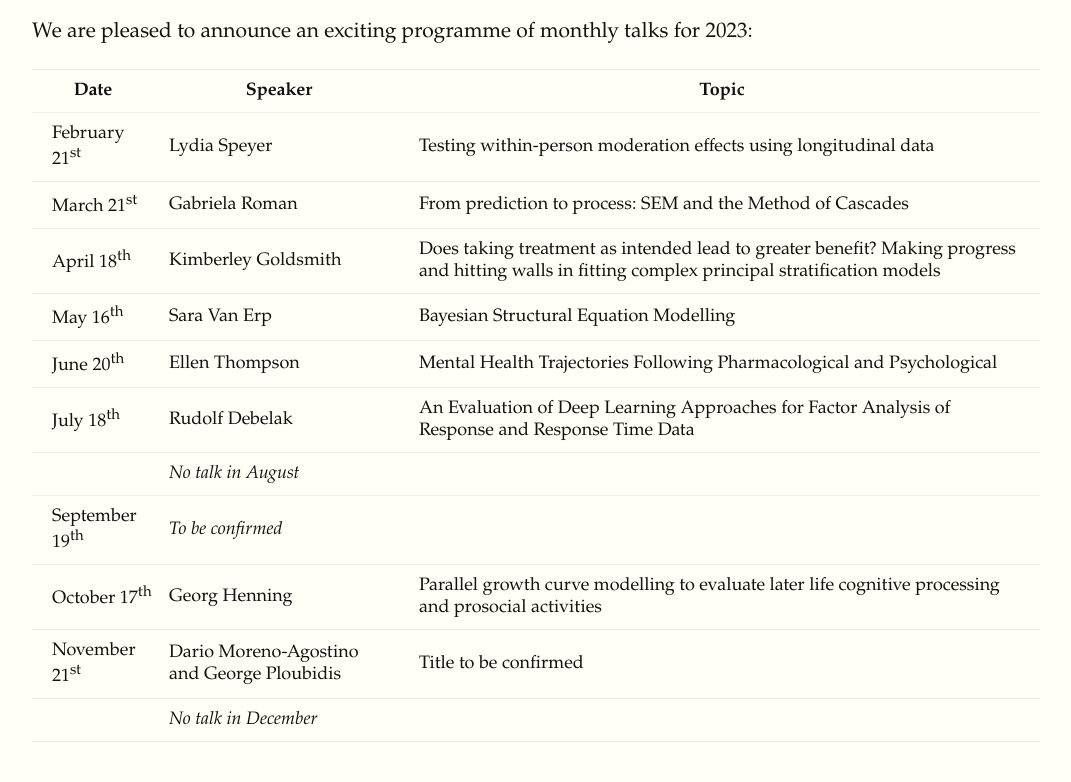
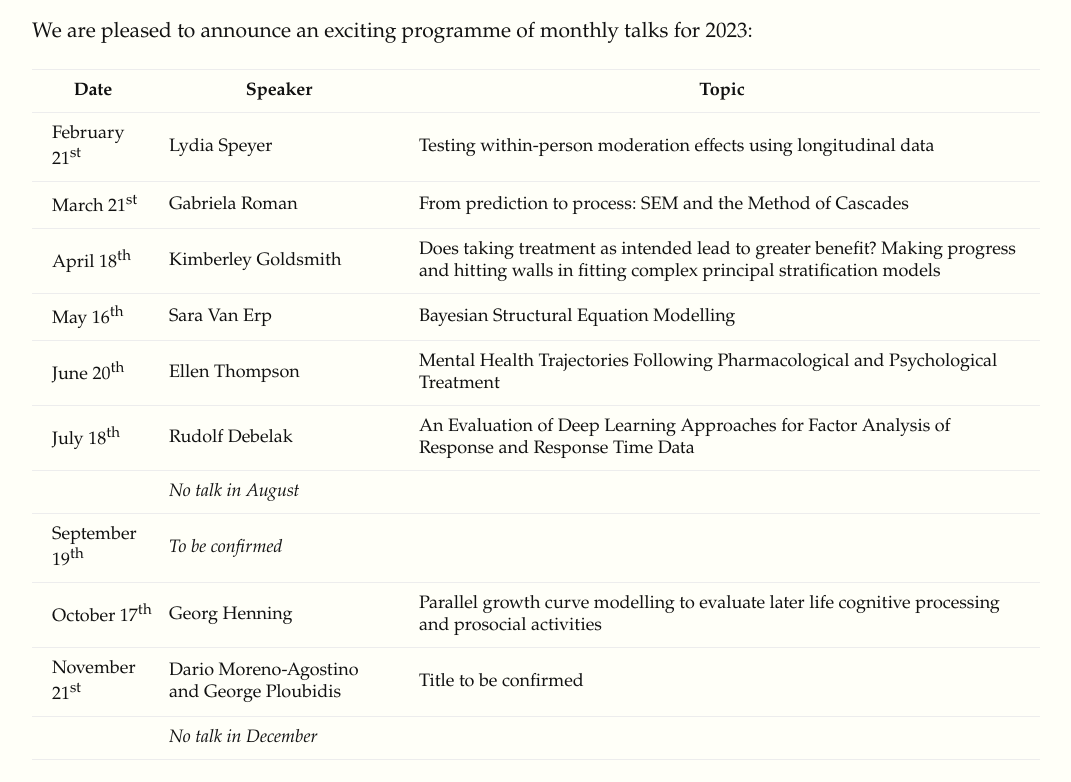
Before and after one commit to ewancarr/semantics, a plain HTML site: page index.html in a window 1280 px wide. Shown: the part 1253-2035 px from the top of the page, without its empty margins (128-1199 px from the left). Drawn offline with Linux system fonts and the light colour scheme; a web font is replaced by a local one.

Commit message:
Fix typo

```diff
--- a/index.html
+++ b/index.html
@@ -85,7 +85,7 @@
             <tr>
                 <td>June 20<sup>th</sup></td>
                 <td>Ellen Thompson</td>
-                <td>Mental Health Trajectories Following Pharmacological and Psychological</td>
+                <td>Mental Health Trajectories Following Pharmacological and Psychological Treatment</td>
             </tr>
             <tr>
                 <td>July 18<sup>th</sup></td>
```
